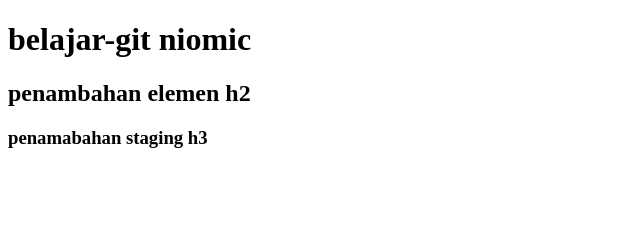
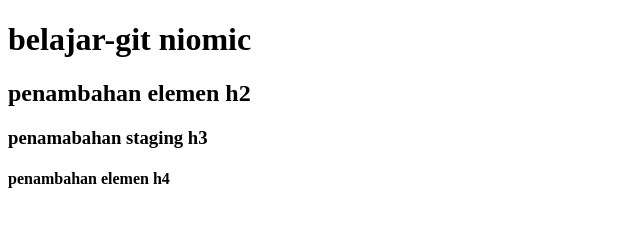
Before and after one commit to ardisahbani260595/belajar-niomic, a plain HTML site: page index.html in a window 1280 px wide. Shown: the whole page, without its empty margins (0-640 px from the left). Drawn offline with Linux system fonts and the light colour scheme.

Commit message:
penambahan elemen h4

```diff
--- a/index.html
+++ b/index.html
@@ -10,5 +10,6 @@
   <h1>belajar-git niomic</h1>
   <h2>penambahan elemen h2</h2>
   <h3>penamabahan staging h3</h3>
+  <h4>penambahan elemen h4</h4>
 </body>
 </html>
```
